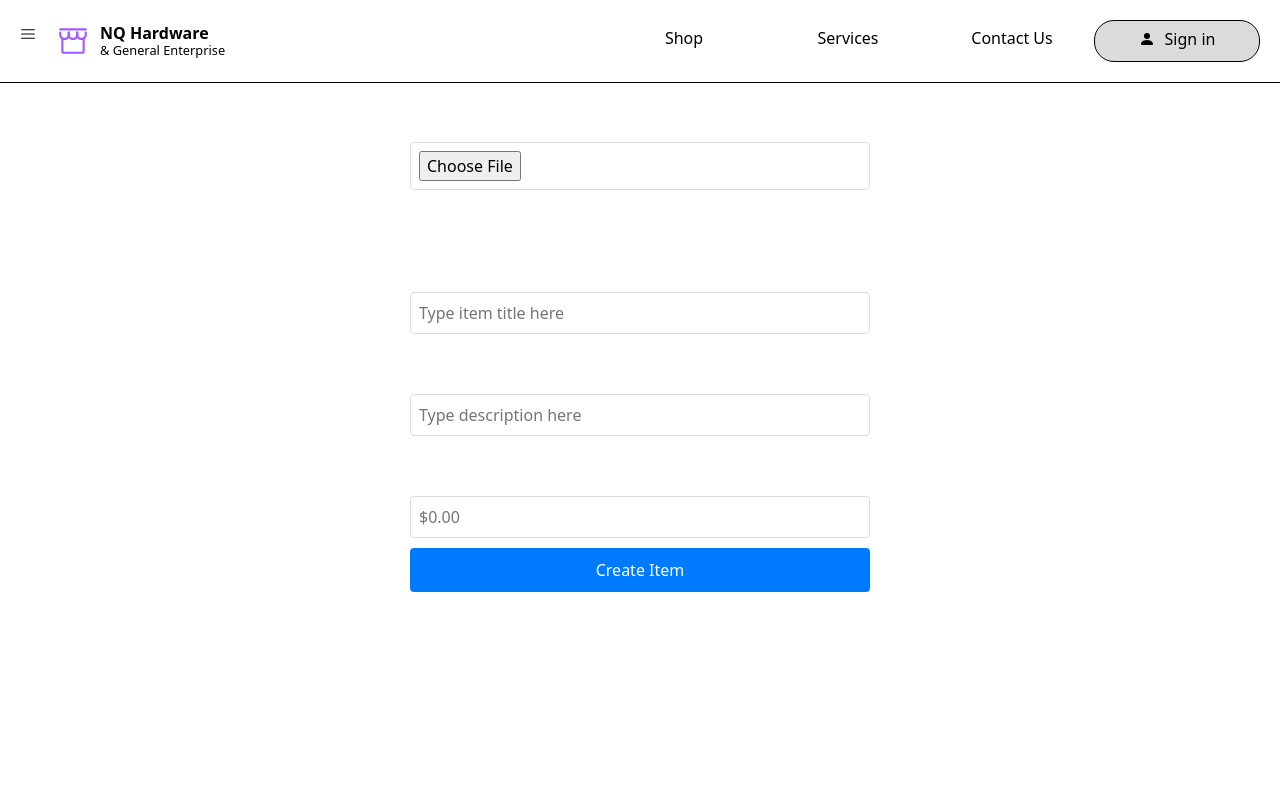
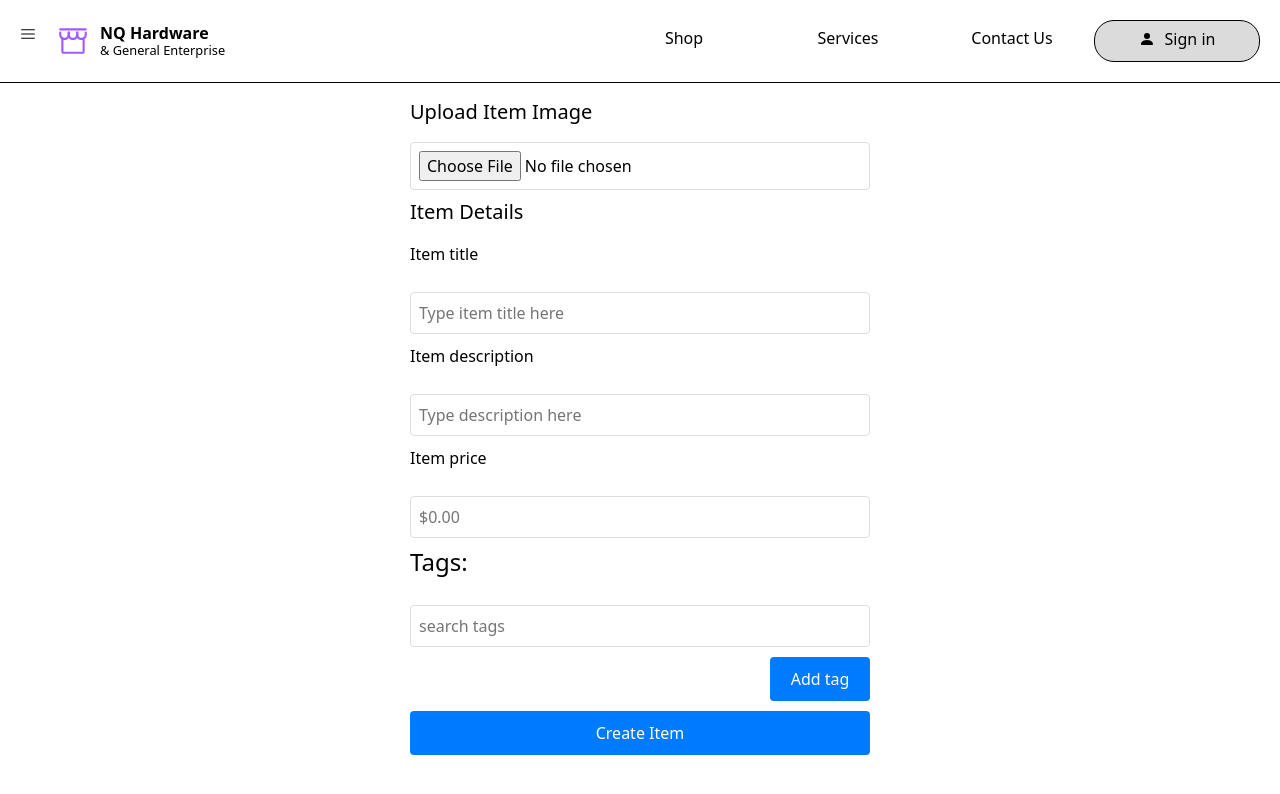
Before and after one commit to gnsampayan/NQ_Newest, a React (Vite) app in the folder client/: page /item-creation in a window 1280 px wide. Shown: the top 794 px of the page. Built offline with nearby package versions, Linux system fonts and the light colour scheme.

Commit message:
added features for stock items

```diff
--- a/client/src/App.tsx
+++ b/client/src/App.tsx
@@ -30,10 +30,7 @@ const Wrapper = styled.div`
 
 function MainApp() {
   const [vis , setVis] = useState(false);
-  const [membership, setMembership] = useState(() => {
-    const savedMembership = localStorage.getItem('membership');
-    return savedMembership ? JSON.parse(savedMembership) : false;
-  });
+
 
   const [ margin, setMargin ] = useState('auto');
   const toggleBladeVis = () => {
@@ -44,7 +41,7 @@ function MainApp() {
   return (
 
     <>
-      <Header membership={membership} ontoggleBladeVis={toggleBladeVis}/>
+      <Header ontoggleBladeVis={toggleBladeVis}/>
       <Blade isVisible={vis} />
       <Wrapper>
         <Routes>
@@ -54,10 +51,10 @@ function MainApp() {
           <Route path="/store" element={<Shop margin={margin} />} />
           <Route path="/services" element={<Services />} />
           <Route path="/contact-us" element={<ContactUs />} />
-          <Route path="/sign-in" element={<SignIn setMembership={setMembership} membership={membership}/>} />
+          <Route path="/sign-in" element={<SignIn />} />
           <Route path="/sign-up" element={<SignUp />} />
           <Route path="/page" element={<Page sectionElement={TestContents()} />} />
-          <Route path="/member" element={<Member setMembership={setMembership}/>} />
+          <Route path="/member" element={<Member />} />
           <Route path="/item-creation" element={<ItemCreation />} />
           <Route path="/view-stock" element={<StockList />} />
         </Routes>
--- a/client/src/ItemCreation.tsx
+++ b/client/src/ItemCreation.tsx
@@ -6,7 +6,7 @@ const Wrapper = styled.div`
     padding: 20px;
     max-width: 500px;
     margin: auto;
-    color: white;
+    color: black;
 `;
 
 const Form = styled.form`
@@ -32,6 +32,20 @@ const Button = styled.button`
         background-color: #0056b3;
     }
 `;
+
+const Tag = styled.div`
+    position: relative;
+    display: flex;
+    justify-content: space-between;
+    margin-bottom: 4px;
+`
+const AddTagBtn = styled(Button)`
+    width: 100px;
+    margin-left: calc(100% - 100px);
+`
+const DeleteTagBtn = styled.button`
+    width: 60px;
+`
 
 const ImagePreview = styled.img`
     max-width: 300px;
@@ -75,6 +89,8 @@ const ItemCreation = () => {
     const [title, setTitle] = useState<string>('');
     const [description, setDescription] = useState<string>('');
     const [price, setPrice] = useState('');
+    const [tag, setTag] = useState<string>('');
+    const [tags, setTags] = useState<string[]>([]);
 
     const handleImageChange: React.ChangeEventHandler<HTMLInputElement> = (e) => {
         const files = e.target.files;
@@ -103,6 +119,26 @@ const ItemCreation = () => {
     };
 
     const displayPrice = price ? `$${price}` : '';
+
+    const handleTagChange: React.ChangeEventHandler<HTMLInputElement> = (e) => {
+        setTag(e.target.value);
+    }
+    const handleTagAdd = () => {
+        //put tag into tagArray
+        if (tag && !tags.includes(tag)) {
+            setTags([...tags, tag]);
+            setTag(''); //Reset the tag input field
+        }
+    }
+    const handleKeyPress: React.KeyboardEventHandler<HTMLInputElement> = (e) => {
+        if (e.key === 'Enter') {
+            e.preventDefault();  // Prevents the default form submit behavior
+            handleTagAdd();
+        }
+    };
+    const handleTagDelete = (tagToDelete: string) => {
+        setTags(tags.filter(tag => tag !== tagToDelete));
+    }
 
     const handleSubmit = async (e: React.FormEvent) => {
         e.preventDefault();
@@ -164,6 +200,23 @@ const ItemCreation = () => {
                     value={displayPrice}
                     onChange={handlePriceChange}
                 />
+                <h4>Tags:</h4>
+                <div>
+                    {tags.map((tag, index) => (
+                        <Tag key={index}>
+                            {tag}
+                            <DeleteTagBtn onClick={() => handleTagDelete(tag)}>Delete</DeleteTagBtn>
+                        </Tag>
+                    ))}
+                </div>
+                <Input
+                    type="text"
+                    placeholder="search tags"
+                    value={tag}
+                    onChange={handleTagChange}
+                    onKeyDown={handleKeyPress}
+                />
+                <AddTagBtn type="button" onClick={handleTagAdd}>Add tag</AddTagBtn>
                 <Button type="submit">Create Item</Button>
             </Form>
         </Wrapper>
--- a/client/src/StockList.tsx
+++ b/client/src/StockList.tsx
@@ -40,7 +40,10 @@ const ItemInfo = styled.div`
 `;
 
 const DeleteItem = styled.button`
-
+  //add delte style button here
+`
+const EditItem = styled.button`
+  //edit styles button here
 `
 
 const StockList: React.FC = () => {
@@ -99,6 +102,7 @@ const StockList: React.FC = () => {
             <p>Quantity: {item.quantity}</p>
           </ItemInfo>
           <DeleteItem onClick={() => handleItemDelete(item.id)}>Delete</DeleteItem>
+          <EditItem>Edit</EditItem>
         </ItemCard>
       ))}
     </Grid>
--- a/client/src/components/SignInModal.tsx
+++ b/client/src/components/SignInModal.tsx
@@ -58,7 +58,7 @@ const Wrapper = styled.div`
 
 const Title = styled.h2`
 	text-align: center;
-  margin-bottom: 20px;
+	margin-bottom: 20px;
 `
 
 const SignIn: React.FC = () => {
```
